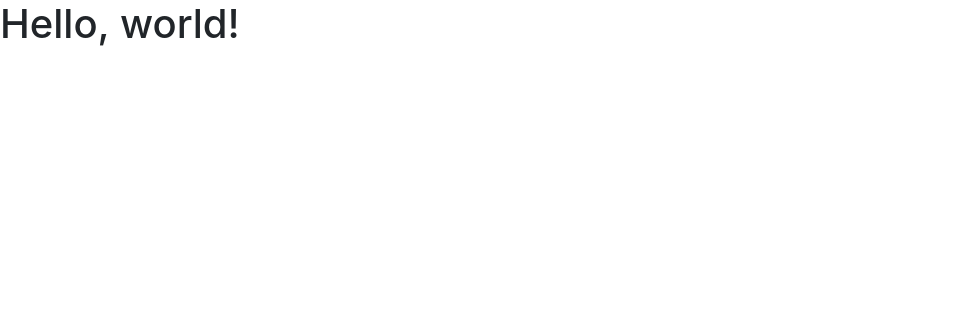
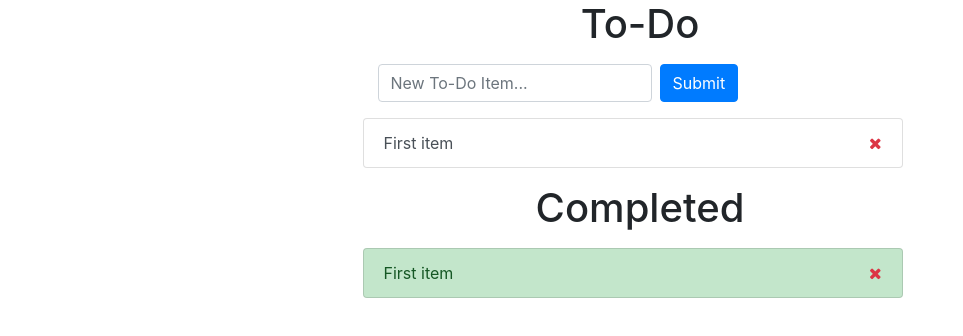
Before and after one commit to gmatikas/todoList, a website: page index.html in a window 1280 px wide. Shown: the whole page, without its empty margins (0-963 px from the left). Drawn offline with nearby package versions, Linux system fonts and the light colour scheme.

Commit message:
Layout ready

```diff
--- a/index.html
+++ b/index.html
@@ -7,14 +7,35 @@
 
     <!-- Bootstrap CSS -->
     <link rel="stylesheet" href="https://stackpath.bootstrapcdn.com/bootstrap/4.3.1/css/bootstrap.min.css" integrity="sha384-ggOyR0iXCbMQv3Xipma34MD+dH/1fQ784/j6cY/iJTQUOhcWr7x9JvoRxT2MZw1T" crossorigin="anonymous">
+    <link rel="stylesheet" href="https://maxcdn.bootstrapcdn.com/font-awesome/4.7.0/css/font-awesome.min.css">
 
-    <title>Hello, world!</title>
+    <title>To-Do List</title>
   </head>
   <body>
-    <h1>Hello, world!</h1>
+    <div class="container">
+          <h1 class="text-center">To-Do</h1>
+          <p></p>
+          <div class="col-sm-6 mx-auto">
+            <div class="form-inline">
+                <input type="text" class="form-control mr-sm-2" id="newItem" placeholder="New To-Do Item...">
+                <button type="button" class="btn btn-primary">Submit</button>
+            </div>
+          </div>
+          <p></p>
+          <div class="list-group col-sm-6 mx-auto">
+              <a href="#" id="test" class="list-group-item list-group-item-action d-flex justify-content-between align-items-center">First item<span class="fa fa-remove text-danger"></span></a>
+          </div>
+          <p></p>
+          <h1 class="text-center">Completed</h1>
+          <p></p>
+          <div class="list-group col-sm-6 mx-auto">
+              <a href="#" class="list-group-item list-group-item-action list-group-item-success d-flex justify-content-between align-items-center">First item<span class="fa fa-remove text-danger"></span></a>
+          </div>
+    </div>
 
     <!-- Optional JavaScript -->
     <!-- jQuery first, then Popper.js, then Bootstrap JS -->
+    <script src="app.js"></script>
     <script src="https://code.jquery.com/jquery-3.3.1.slim.min.js" integrity="sha384-q8i/X+965DzO0rT7abK41JStQIAqVgRVzpbzo5smXKp4YfRvH+8abtTE1Pi6jizo" crossorigin="anonymous"></script>
     <script src="https://cdnjs.cloudflare.com/ajax/libs/popper.js/1.14.7/umd/popper.min.js" integrity="sha384-UO2eT0CpHqdSJQ6hJty5KVphtPhzWj9WO1clHTMGa3JDZwrnQq4sF86dIHNDz0W1" crossorigin="anonymous"></script>
     <script src="https://stackpath.bootstrapcdn.com/bootstrap/4.3.1/js/bootstrap.min.js" integrity="sha384-JjSmVgyd0p3pXB1rRibZUAYoIIy6OrQ6VrjIEaFf/nJGzIxFDsf4x0xIM+B07jRM" crossorigin="anonymous"></script>
```
